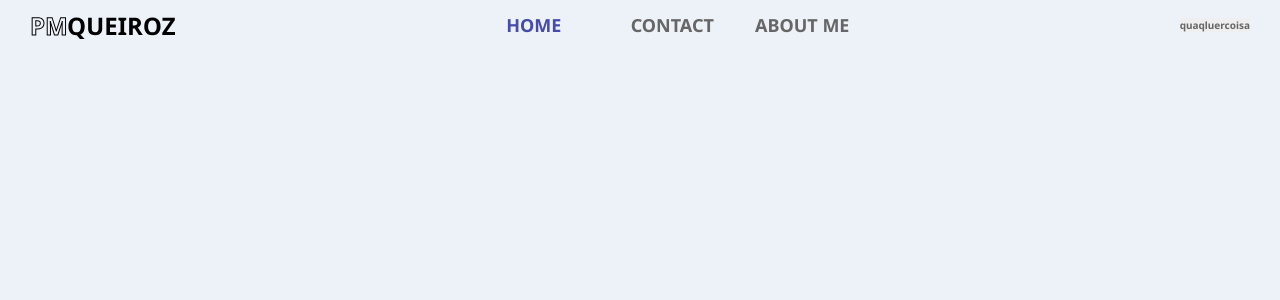
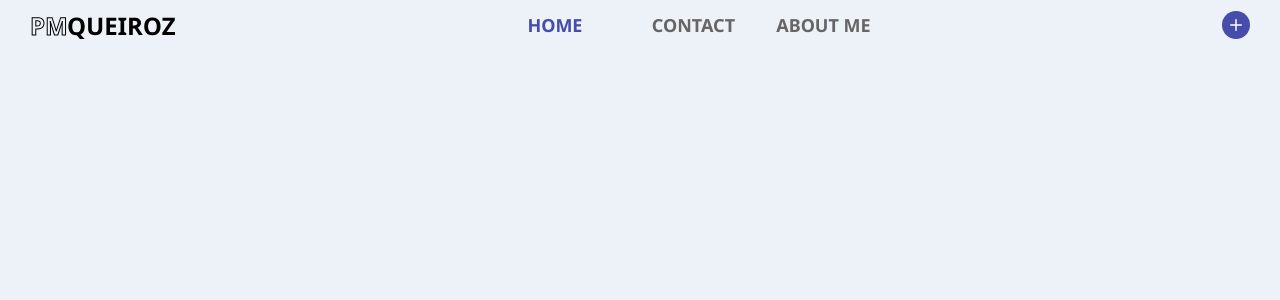
Before and after one commit to pmqueiroz/pmqueiroz, a Next.js app: page / in a window 1280 px wide. Shown: the top 300 px of the page. Built offline with nearby package versions, Linux system fonts and the light colour scheme.

Commit message:
feat: create component button

```diff
--- a/package.json
+++ b/package.json
@@ -11,6 +11,7 @@
     "next": "10.0.7",
     "react": "17.0.1",
     "react-dom": "17.0.1",
+    "react-icons": "^4.2.0",
     "styled-components": "^5.2.1"
   },
   "devDependencies": {
--- /dev/null
+++ b/src/components/button/index.tsx
@@ -0,0 +1,19 @@
+import { IconBaseProps } from 'react-icons';
+import { ReactNode, ComponentType } from 'react';
+
+import { Container } from './styles';
+
+type ButtonProps = {
+   children?: ReactNode;
+   icon?: ComponentType<IconBaseProps>;
+}
+
+export default function Button({ children, icon: Icon }: ButtonProps) {
+   return (
+      <Container>
+         {children}
+
+         {Icon && <Icon size={18}/>}
+      </Container>
+   )
+}
--- /dev/null
+++ b/src/components/button/styles.ts
@@ -0,0 +1,17 @@
+import styled from 'styled-components';
+
+export const Container = styled.button`
+   display: flex;
+   justify-content: center;
+   align-items: center;
+   padding: 0.5rem;
+
+   color: var(--color-text-in-primary);
+   background: var(--color-primary);
+   border-radius: 50%;
+   transition: transform 0.2s;
+
+   &:hover {
+         transform: scale(1.2);
+   }
+`;
--- a/src/components/header/index.tsx
+++ b/src/components/header/index.tsx
@@ -1,5 +1,7 @@
 import { Container, Link } from './styles';
+import { FiPlus } from 'react-icons/fi';
 import { useRouter } from 'next/router';
+import Button from '../button';
 
 export default function Header () {
    const router = useRouter();
@@ -14,7 +16,7 @@ export default function Header () {
             <Link href="/contact" isActive={router.pathname === '/contact'} >contact</Link>
             <Link href="/about-me" isActive={router.pathname === '/about-me'} >about me</Link>
          </nav>
-         <button>quaqluercoisa</button>
+         <Button icon={FiPlus} />
       </Container>
    );
 }
```
Also changed, not shown: 1 other file (tests, documents, lock files or other folders).
